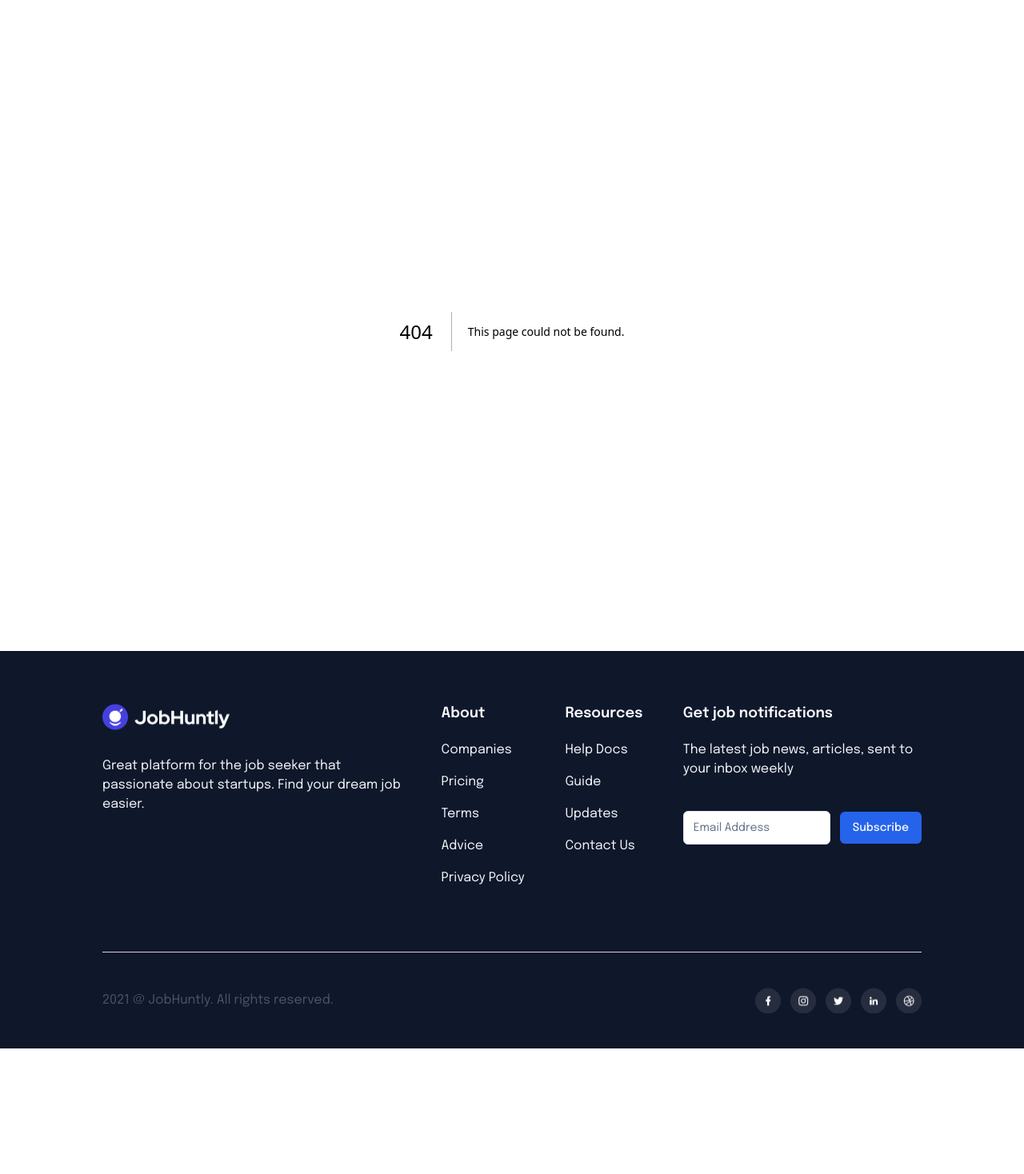
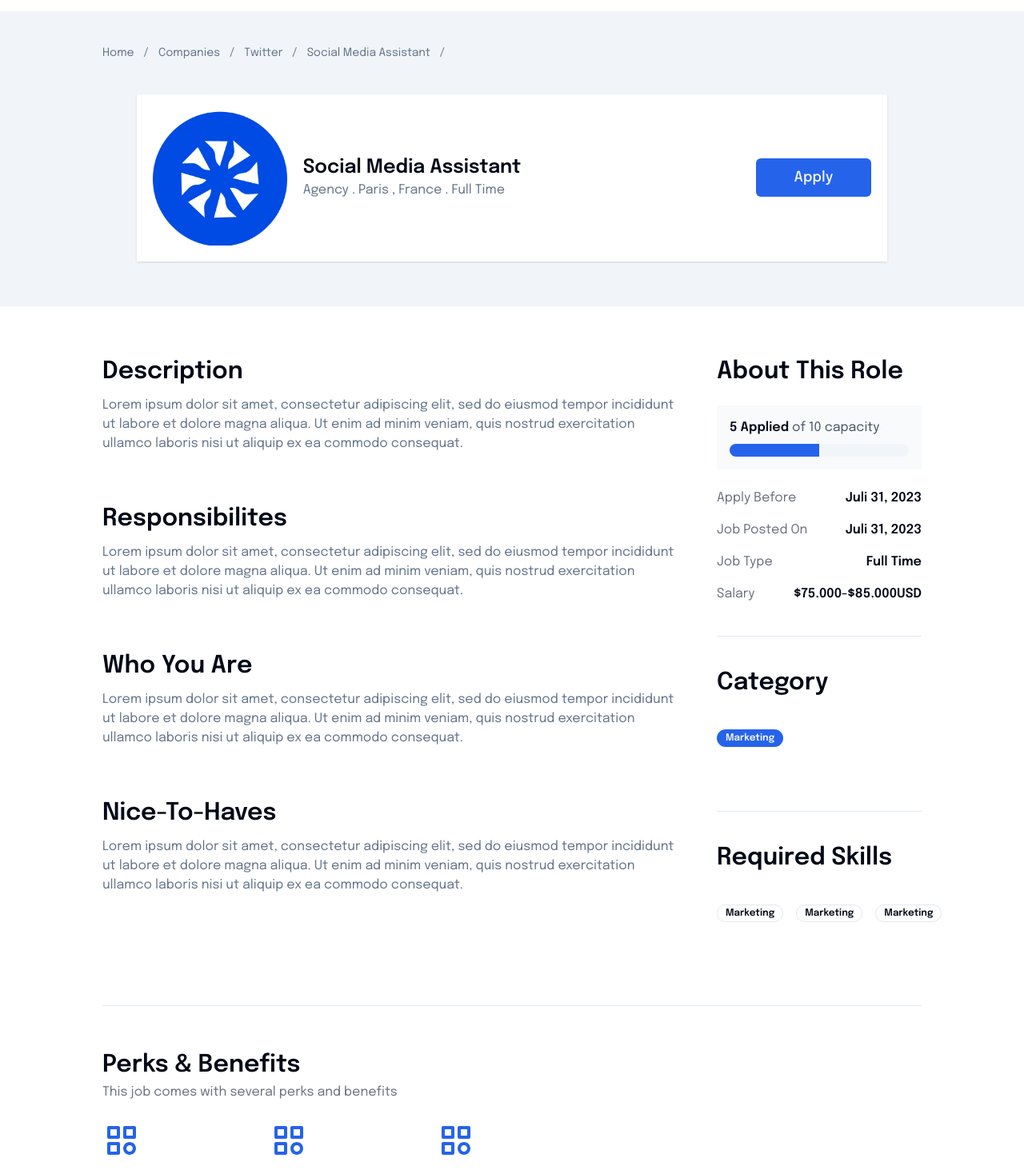
Before and after one commit to abyankamal/bwa-job-hunt, a Next.js app: page /detail/job/1 in a window 1280 px wide. Before the commit this address had no page. Shown: the part 62-1530 px from the top of the page at 80% size. Before the commit the page ends 1373 px from the top, so only its background shows below. Built offline with nearby package versions, Linux system fonts and the light colour scheme.

Commit message:
slicing detail job

```diff
--- /dev/null
+++ b/src/app/detail/job/[id]/page.tsx
@@ -0,0 +1,186 @@
+import { Badge } from "@/components/ui/badge";
+import { Button } from "@/components/ui/button";
+import { Progress } from "@/components/ui/progress";
+import { Separator } from "@/components/ui/separator";
+import Image from "next/image";
+import Link from "next/link";
+import React, { FC } from "react";
+import { BiCategory } from "react-icons/bi";
+
+interface DetailJobPageProps {}
+
+const DetailJobPage: FC<DetailJobPageProps> = ({}) => {
+  return (
+    <>
+      <div className="bg-slate-100 px-32 pt-10 pb-14">
+        <div className="inline-flex gap-3 text-sm text-muted-foreground">
+          <Link className="hover:underline hover:text-black" href="/">
+            Home
+          </Link>
+          {""}/{""}
+          <Link
+            className="hover:underline hover:text-black"
+            href="/find-companies"
+          >
+            Companies
+          </Link>
+          {""}/{""}
+          <Link
+            className="hover:underline hover:text-black"
+            href="/detail/company/1"
+          >
+            Twitter
+          </Link>
+          {""}/{""}
+          <Link
+            className="hover:underline hover:text-black"
+            href="/detail/job/1"
+          >
+            Social Media Assistant
+          </Link>
+          {""}/{""}
+        </div>
+        <div className="bg-white shadow mt-10 p-5 w-11/12 mx-auto flex flex-row justify-between items-center">
+          <div className="inline-flex items-center gap-5">
+            <Image
+              src="/images/company2.png"
+              alt="/images/company2.png"
+              width={168}
+              height={88}
+            />
+            <div>
+              <div className="text-2xl font-semibold">
+                Social Media Assistant
+              </div>
+              <div className="text-muted-foreground">
+                Agency . Paris , France . Full Time
+              </div>
+            </div>
+          </div>
+          <Button size="lg" className="text-lg px-12 py-6">
+            Apply
+          </Button>
+        </div>
+      </div>
+      <div className="px-32 py-16 flex flex-row items-start gap-10">
+        <div className="w-3/4">
+          <div className="mb-16">
+            <div className="text-3xl font-semibold mb-3">Description</div>
+            <div className="text-muted-foreground">
+              Lorem ipsum dolor sit amet, consectetur adipiscing elit, sed do
+              eiusmod tempor incididunt ut labore et dolore magna aliqua. Ut
+              enim ad minim veniam, quis nostrud exercitation ullamco laboris
+              nisi ut aliquip ex ea commodo consequat.
+            </div>
+          </div>
+          <div className="mb-16">
+            <div className="text-3xl font-semibold mb-3">Responsibilites</div>
+            <div className="text-muted-foreground">
+              Lorem ipsum dolor sit amet, consectetur adipiscing elit, sed do
+              eiusmod tempor incididunt ut labore et dolore magna aliqua. Ut
+              enim ad minim veniam, quis nostrud exercitation ullamco laboris
+              nisi ut aliquip ex ea commodo consequat.
+            </div>
+          </div>
+          <div className="mb-16">
+            <div className="text-3xl font-semibold mb-3">Who You Are</div>
+            <div className="text-muted-foreground">
+              Lorem ipsum dolor sit amet, consectetur adipiscing elit, sed do
+              eiusmod tempor incididunt ut labore et dolore magna aliqua. Ut
+              enim ad minim veniam, quis nostrud exercitation ullamco laboris
+              nisi ut aliquip ex ea commodo consequat.
+            </div>
+          </div>
+          <div className="mb-16">
+            <div className="text-3xl font-semibold mb-3">Nice-To-Haves</div>
+            <div className="text-muted-foreground">
+              Lorem ipsum dolor sit amet, consectetur adipiscing elit, sed do
+              eiusmod tempor incididunt ut labore et dolore magna aliqua. Ut
+              enim ad minim veniam, quis nostrud exercitation ullamco laboris
+              nisi ut aliquip ex ea commodo consequat.
+            </div>
+          </div>
+        </div>
+        <div className="w-1/4">
+          <div>
+            <div className="text-3xl font-semibold">About This Role</div>
+            <div className="mt-6 p-4 bg-slate-50">
+              <div className="mb-2">
+                <span className="font-semibold">5 Applied </span>
+                <span className="text-gray-600">of 10 capacity</span>
+              </div>
+              <Progress value={50} />
+            </div>
+            <div className="mt-6 space-y-4">
+              <div className="flex flex-row justify-between">
+                <div className="text-gray-500">Apply Before</div>
+                <div className="font-semibold">Juli 31, 2023</div>
+              </div>
+              <div className="flex flex-row justify-between">
+                <div className="text-gray-500">Job Posted On</div>
+                <div className="font-semibold">Juli 31, 2023</div>
+              </div>
+              <div className="flex flex-row justify-between">
+                <div className="text-gray-500">Job Type</div>
+                <div className="font-semibold">Full Time</div>
+              </div>
+              <div className="flex flex-row justify-between">
+                <div className="text-gray-500">Salary</div>
+                <div className="font-semibold">$75.000-$85.000USD</div>
+              </div>
+            </div>
+          </div>
+
+          <Separator className="my-10" />
+
+          <div>
+            <div className="text-3xl font-semibold">Category</div>
+            <div className="my-10 inline-flex gap-4">
+              <Badge>Marketing</Badge>
+            </div>
+          </div>
+
+          <Separator className="my-10" />
+
+          <div>
+            <div className="text-3xl font-semibold">Required Skills</div>
+            <div className="my-10 inline-flex gap-4">
+              {[0, 1, 2].map((i: number) => (
+                <Badge variant="outline" key={i}>
+                  Marketing
+                </Badge>
+              ))}
+            </div>
+          </div>
+        </div>
+      </div>
+      <div className="px-32 pb-16">
+        <Separator className="mb-14" />
+
+        <div className="mb-6">
+          <div className=" font-semibold text-3xl">Perks & Benefits</div>
+          <div className="text-gray-500 mt-1">
+            This job comes with several perks and benefits
+          </div>
+        </div>
+
+        <div className="grid grid-cols-5 gap-5">
+          {[0, 1, 2].map((i: number) => (
+            <div key={i}>
+              <BiCategory className="w-12 h-12 text-primary" />
+              <div className="font-semibold text-xl mt-6">Benefit</div>
+              <div className="mt-3 text-sm text-gray-500">
+                Lorem ipsum dolor sit amet, consectetur adipiscing elit, sed do
+                eiusmod tempor incididunt ut labore et dolore magna aliqua. Ut
+                enim ad minim veniam, quis nostrud exercitation ullamco laboris
+                nisi ut aliquip ex ea commodo consequat.
+              </div>
+            </div>
+          ))}
+        </div>
+      </div>
+    </>
+  );
+};
+
+export default DetailJobPage;
```
